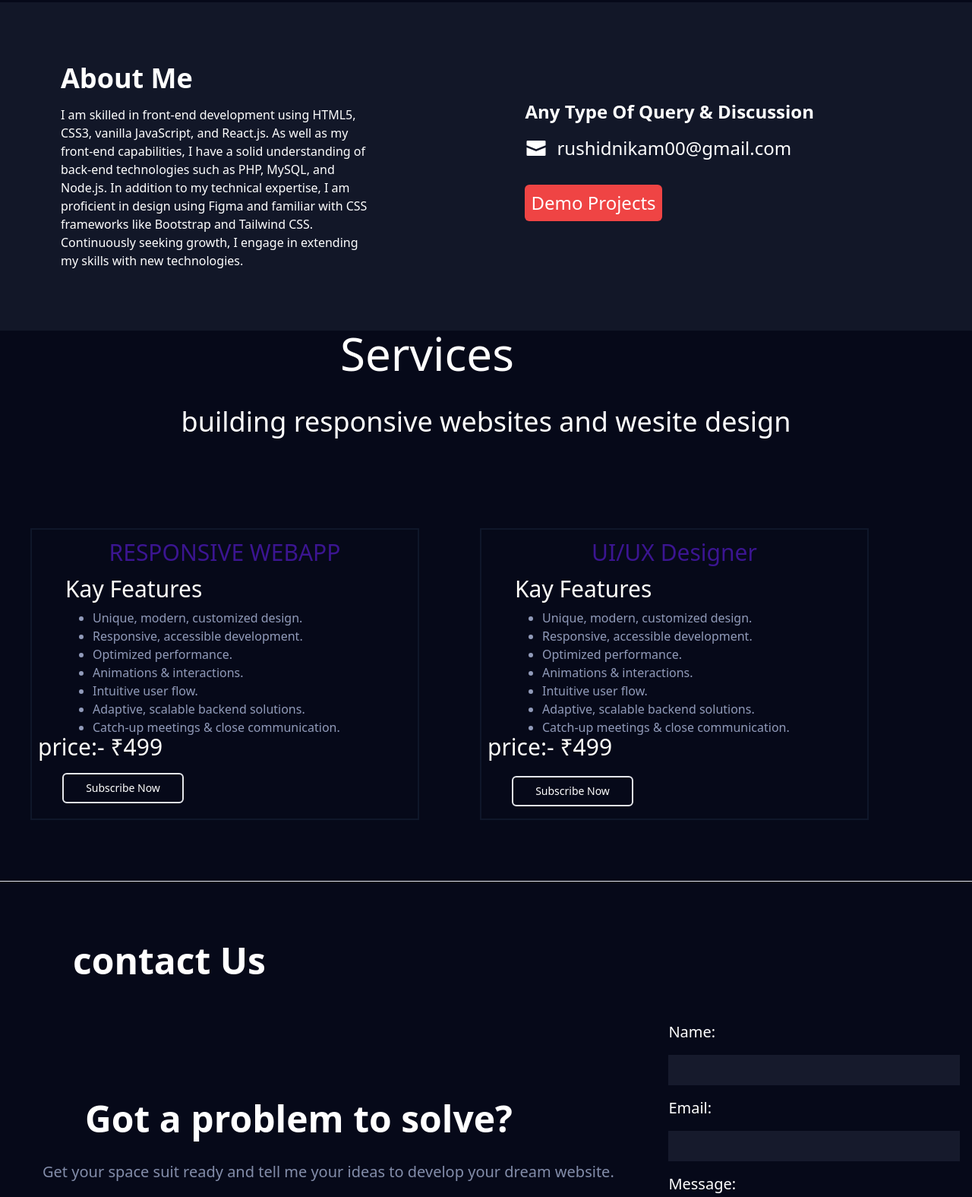
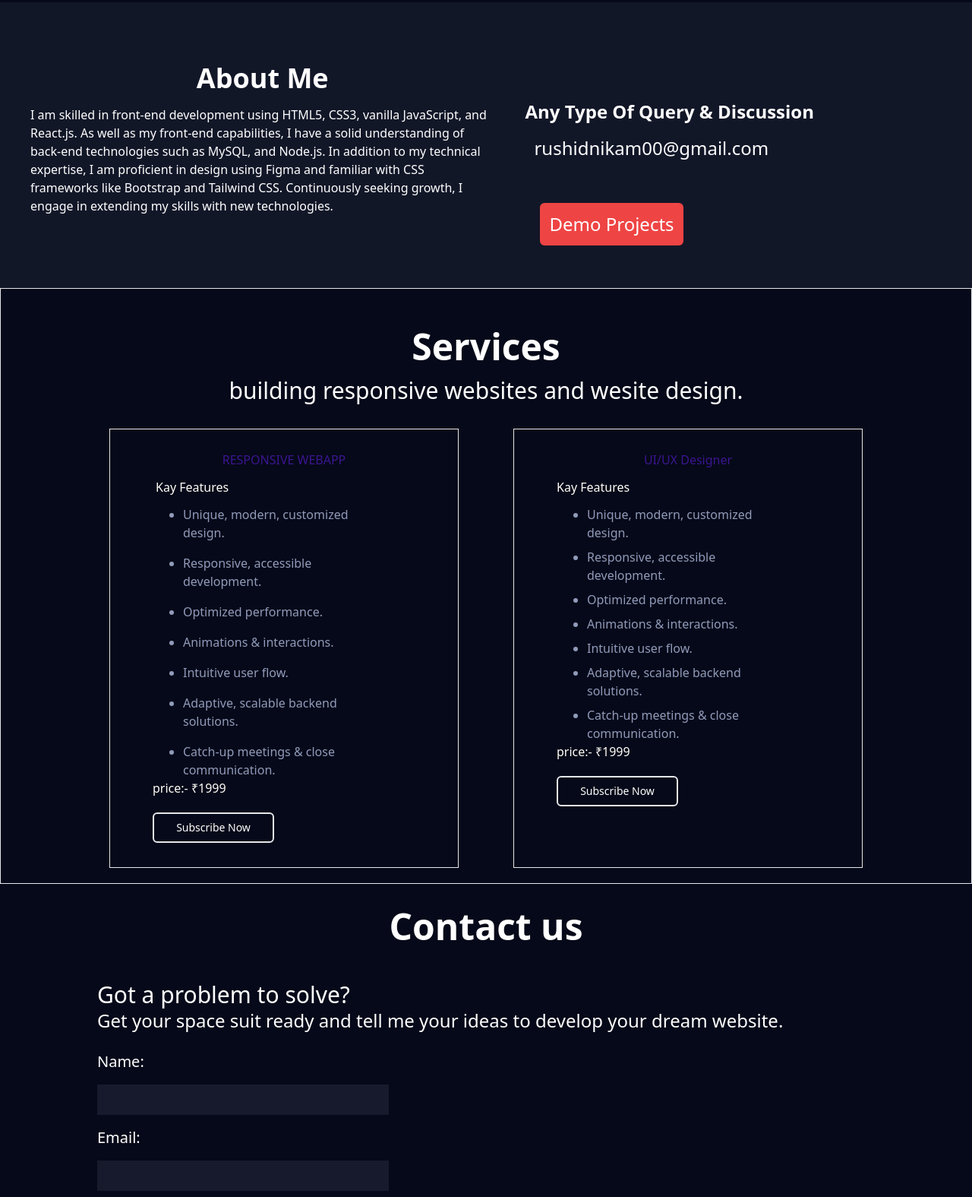
Before and after one commit to Rushi-Nikam/Portfolio, a plain HTML site: page src/index.html in a window 1280 px wide. Shown: the part 637-2212 px from the top of the page at 76% size. Drawn offline with nearby package versions, Linux system fonts and the light colour scheme.

Commit message:
some changes

```diff
--- a/src/index.html
+++ b/src/index.html
@@ -3,7 +3,8 @@
 <head>
   <meta charset="UTF-8">
   <meta name="viewport" content="width=device-width, initial-scale=1.0">
-  <link href="./output.css" rel="stylesheet">
+  <!-- <link href="./output.css" rel="stylesheet"> -->
+  <script src="https://cdn.tailwindcss.com"></script>
 
 </head>
 <body class="bg-[#060919]  ">
@@ -44,60 +45,65 @@
           <a href="https://google.com"><img class="invert mt-4" width="30" height="40" src="../svg/twitter.svg" alt=""></a>
 
         </div>
-        <button class="mt-6 bg-red-500 text-white  p-3 rounded-md">My Resume</button>
+        <div class="mx-10 my-10">
+        <a target = "_blank" href = "" class="mt-10 bg-red-500 text-white  p-3 rounded-md">My Resume</a>
       </div>
    </div>
   </div>
-   <div class="bg-[#121728] w-100 grid grid-flow-col justify-center">
-     <div class="text-white mx-20 mt-20">
-      <div class="text-xl mx-22 mb-4">
-        <h1 class="text-4xl font-bold"> About Me </h1>
+   </div>
+
+   <div class="bg-[#121728]  lg:grid lg:grid-flow-col">
+     <div class="text-white mx-auto lg:mt-20">
+      <div class="text-xl text-center mb-4">
+        <h1 class="text-4xl  font-semibold "> About Me </h1>
 
       </div>
 
-     <p class="text-md w-30 h-30 ml-22 mr-32 justify-center  ">
-      I am skilled in front-end development using HTML5, CSS3, vanilla JavaScript, and React.js. As well as my front-end capabilities, I have a solid understanding of back-end technologies such as PHP, MySQL, and Node.js. In addition to my technical expertise, I am proficient in design using Figma and familiar with CSS frameworks like Bootstrap and Tailwind CSS. Continuously seeking growth, I engage in extending my skills with new technologies.</p>
+     <p class="grid  sm:text-center lg:text-left lg::h-5 lg:px-10 md:text-center items-center sm:justify-center   ">
+      I am skilled in front-end development using HTML5, CSS3, vanilla JavaScript, and React.js. As well as my front-end capabilities, I have a solid understanding of back-end technologies such as MySQL, and Node.js. In addition to my technical expertise, I am proficient in design using Figma and familiar with CSS frameworks like Bootstrap and Tailwind CSS. Continuously seeking growth, I engage in extending my skills with new technologies.</p>
       <br>
     </div>
-    <div class=" text-2xl justify-center w-30 h-30 mr-52 my-32">
-      <p class="text-white font-bold">Any Type Of Query & Discussion</p>
-      <div class="my-4 flex invert space-x-3">
-       <img width="30" src="../svg/Email.svg" alt="email"> <a href="https://Gmail.com">rushidnikam00@gmail.com</a>
+    <div class=" text-2xl items-center  sm:justify-center w-auto lg:h-30 lg:mr-52 my-4  lg:my-32">
+      <p class="text-white grid justify-center font-bold">Any Type Of Query & Discussion</p>
+      <div class="lg:my-4  items-center text-center lg:flex invert   lg:space-x-3">
+       <img width="30" class="mx-none hidden  w-32 h-10 md:w-10 md:mx-1 md:visible items-center" src="../svg/Email.svg" alt="email"> <a href="https://Gmail.com">rushidnikam00@gmail.com</a>
       </div>
 
 
-      <div>
-        <button class="bg-red-500 text-white px-2 py-2 my-4 rounded-md"><a href="#">Demo Projects</a></button>
+      <div class=" mx-48 lg:mx-5 lg:w-auto h-20 my-au lg:mb-1  lg:h-5">
+        <button class="lg:mt-10 mt-4 mb-10 bg-red-500 text-white   lg:p-3 rounded-md"><a href="#">Demo Projects</a></button>
       </div>
 
     </div>
 
   </div>
-  <div class="">
-    <div class=" text-white text-6xl w-96 h-full mx-auto ">Services</div>
-    <h1 class=" text-4xl my-10 justify-center flex text-white"> building responsive websites and wesite design</h1>
-    <div class="flex">
-    <div class="box-border border-solid border-2 border-slate-900 mx-10 my-20  text-3xl text-white md:w-2/5 md:h-96">
-    <h1 class="my-3 mx-3 flex justify-center text-[#3b1591]">RESPONSIVE WEBAPP </h1>
+  <!-- Services Section -->
+  <section class = "text-white md:border py-5">
+    <div class = "max-w-5xl mx-auto ">
+      <header class="text-center p-8">
+          <h1 class="text-5xl font-semibold mb-4">Services</h1>
+          <p class="text-3xl">building responsive websites and wesite design.</p>
+      </header>
+      <main class="grid md:grid-cols-2 gap-10 ">
+        <div class="  md:p-4 mx-4 border ">
+          <h1 class=" my-3 mx-3 flex justify-center text-[#3b1591]">RESPONSIVE WEBAPP </h1>
           <div  class="my-3 mx-11 text-[#fffef9]">Kay Features</div>
-    <ul class="text-base/4  mx-20 text-[#919bba] list-disc space-y-2">
+          <ul class="mx-20 text-[#919bba] list-disc space-y-4">
             <li>Unique, modern, customized design.</li>
-
             <li>Responsive, accessible development.</li>
             <li>Optimized performance.</li>
             <li>Animations & interactions.</li>
             <li>Intuitive user flow.</li>
             <li>Adaptive, scalable backend solutions. </li>
             <li>Catch-up meetings & close communication.</li>
-
           </ul>
-    <P class=" mx-2 text-[#fffef9]">price:- ₹499</P>
-    <button class=" mt-4 border-solid border-2 text-white w-40 mx-10  text-sm  px-5  py-2 my-4 rounded-md"><a href="#">Subscribe Now</a></button>
+          <P class=" mx-10 text-[#fffef9]">price:- ₹1999</P>
+          <button class=" mt-5 border-solid border-2 text-white w-40 mx-10  text-sm  px-5  py-2 my-4 rounded-md"><a href="#">Subscribe Now</a></button>
         </div>
-    <div class="box-border border-solid border-2 border-slate-900 mx-10 my-20  text-3xl text-white md:w-2/5 md:h-96">
+        <div class="md:p-4 mx-4 border">
           <h1 class="my-3 mx-3 flex justify-center text-[#3b1591]"> UI/UX Designer</h1>
-    <div  class="my-3 mx-11 text-[#fffef9]">Kay Features</div>
-    <ul class="text-base/4  mx-20 text-[#919bba] list-disc space-y-2">
+          <div  class="my-3 mx-10  text-[#fffef9]">Kay Features</div>
+          <ul class="mx-20 text-[#919bba] list-disc space-y-2">
             <li>Unique, modern, customized design.</li>
 
             <li>Responsive, accessible development.</li>
@@ -107,23 +113,23 @@
             <li>Adaptive, scalable backend solutions. </li>
             <li>Catch-up meetings & close communication.</li>
           </ul>
-    <P class=" mx-2 text-[#fffef9]">price:- ₹499</P>
+          <P class=" mx-10 text-[#fffef9]">price:- ₹1999</P>
           <button class=" mt-5 border-solid border-2 text-white w-40 mx-10  text-sm  px-5  py-2 my-4 rounded-md"><a href="#">Subscribe Now</a></button>
         </div>
+      </main>
     </div>
-  </div>
-  <hr>
-  <div class=" text-white md:mx-24  mt-20 font-bold text-5xl">contact Us</div>
-  <div class=" grid grid-flow-col">
+  </section>
+   <section>
 
-      <div class="mx-14 justify-center items-center">
+   </section>
+   <section class = "text-white ">
+    <div class = "max-w-5xl mx-auto ">
+      <header class="text-center  p-8">
+          <h1 class="text-5xl font-semibold mb-4">Contact us</h1>
 
-        <div class="my-40">
-      <p class="text-white text-5xl font-bold mx-14 w-100 h-10">Got a problem to solve?</p>
-   <div class="text-[#838daa] text-xl  md:mt-10">Get your space suit ready and tell me your ideas to develop your dream website.</div>
-  </div>
-  </div>
-
+        </header>
+        <p class=" mx-auto text-3xl ">Got a problem to solve?</p>
+     <div class=" mx-auto my-auto float-left text-2xl">Get your space suit ready and tell me your ideas to develop your dream website.</div>
           <form  action="">
             <div class="flex flex-col  my-10">
             <label class=" text-white text-xl mt-4" for="Name">Name:</label>
@@ -135,10 +141,21 @@
 
             <label class=" text-white text-xl  mt-4" for="Name">Message:</label>
 
-      <textarea class="bg-[#161a2c] text-[#838daa] hover:border-yellow-200 w-96 h-10 mt-4" name="Message" id="sms" cols="20" rows="3"></textarea>
+            <textarea class="bg-[#161a2c] text-[#838daa] hover:border-yellow-200 w-96  md:h-20 mt-4" name="Message" id="sms" cols="20" rows="3"></textarea>
             <button class="bg-[#161a2c]  text-[#838daa] hover:bg-white hover:text-gray-950 px-2 py-2 my-4 -mx-1 w-20 rounded-md"><a href="#">send</a></button>
           </div>
           </form>
+
+          </div>
+          </section>
+
+
+
+  <div class=" md:grid  md:grid-cols-2">
+
+
+
+
   </div>
 </body>
 </html>
```
Lines whose indentation alone changed are shown as unchanged.
